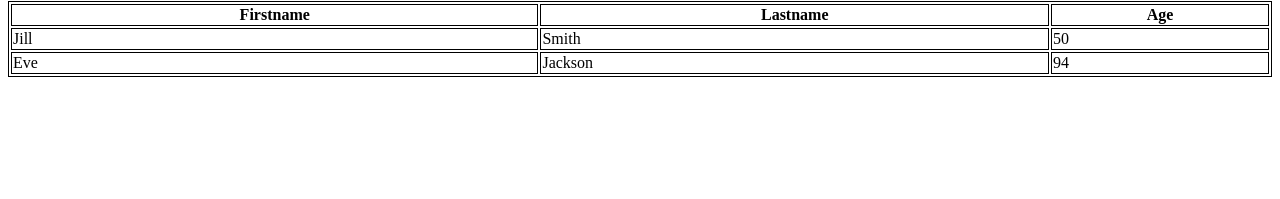
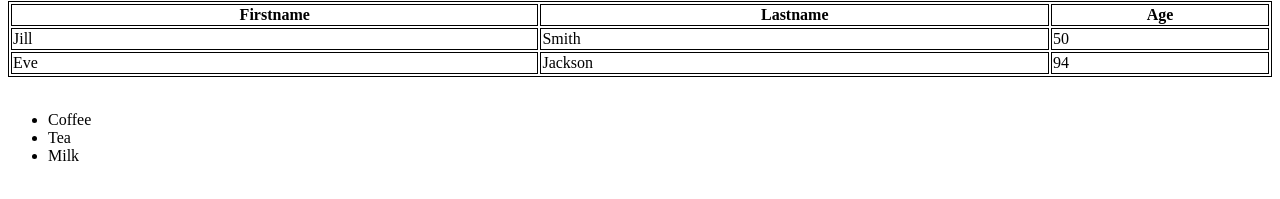
Before and after one commit to marian-craciunescu/git-tuts, a plain HTML site: page index.html in a window 1280 px wide. Shown: the part 131-330 px from the top of the page. Drawn offline with Linux system fonts and the light colour scheme.

Commit message:
add list

```diff
--- a/index.html
+++ b/index.html
@@ -33,5 +33,11 @@ table, th, td {
     <td>94</td>
   </tr>
 </table>
+<br>
+<ul>
+  <li>Coffee</li>
+  <li>Tea</li>
+  <li>Milk</li>
+</ul>
 
 </html>
```
